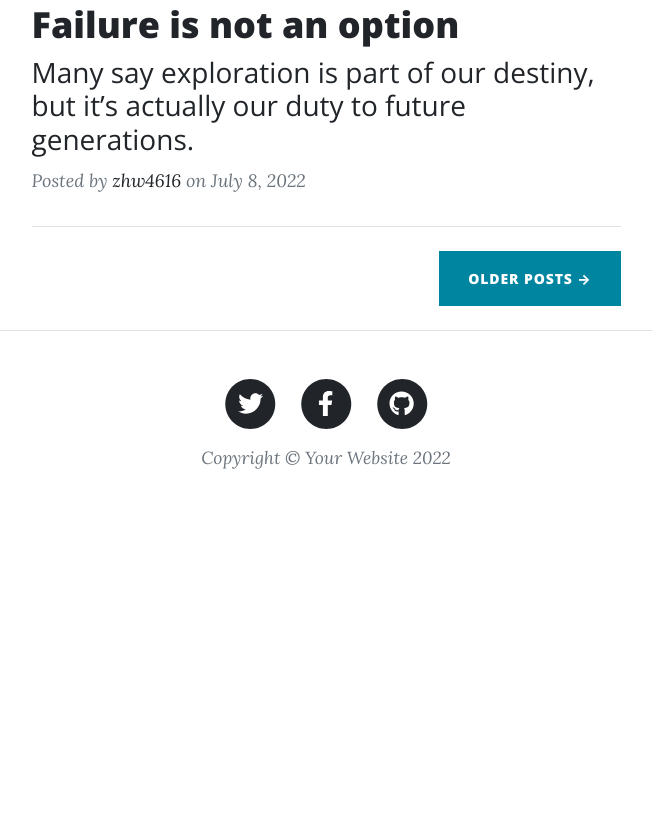
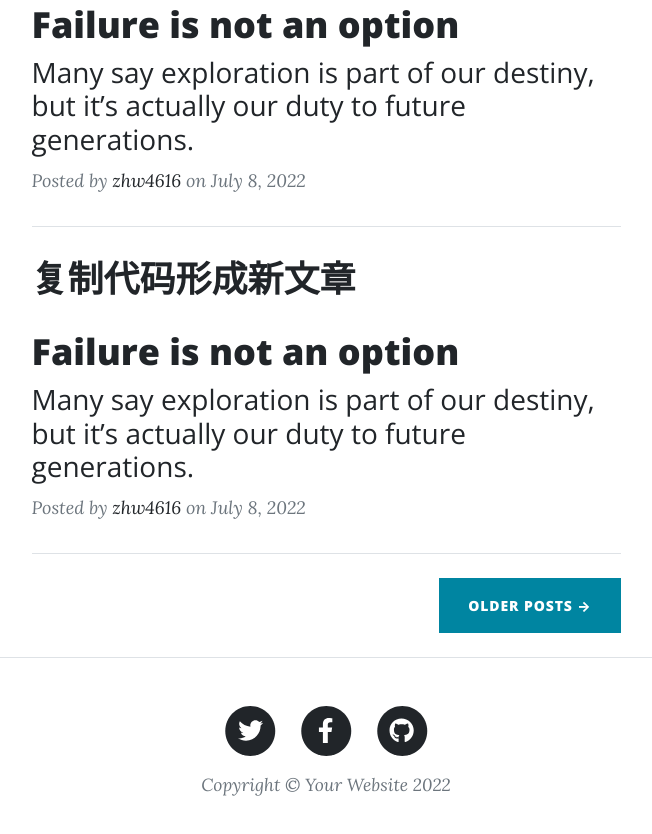
Before and after one commit to zhw4616/cleanblog, a plain HTML site: page index.html in a window 1280 px wide. Shown: the part 1278-2112 px from the top of the page, without its empty margins (314-966 px from the left). Before the commit the page ends 1797 px from the top, so only its background shows below. Drawn offline with nearby package versions, Linux system fonts and the light colour scheme.

Commit message:
复制代码添加文章

```diff
--- a/index.html
+++ b/index.html
@@ -104,6 +104,21 @@
                     </div>
                     <!-- Divider-->
                     <hr class="my-4" />
+                    <!-- Post preview-->
+                    <div class="post-preview">
+                        <a href="post.html">
+                            <h2 class="post-title">复制代码形成新文章</h2>
+                            <h2 class="post-title">Failure is not an option</h2>
+                            <h3 class="post-subtitle">Many say exploration is part of our destiny, but it’s actually our duty to future generations.</h3>
+                        </a>
+                        <p class="post-meta">
+                            Posted by
+                            <a href="#!">zhw4616</a>
+                            on July 8, 2022
+                        </p>
+                    </div>
+                    <!-- Divider-->
+                    <hr class="my-4" />
                     <!-- Pager-->
                     <div class="d-flex justify-content-end mb-4"><a class="btn btn-primary text-uppercase" href="#!">Older Posts →</a></div>
                 </div>
```
